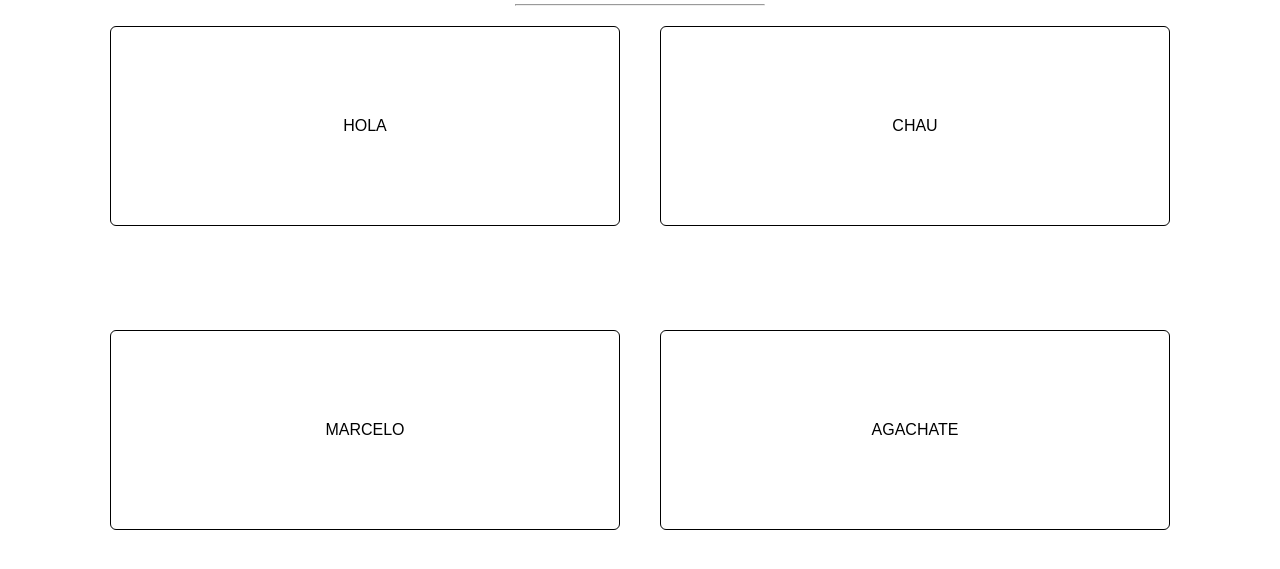
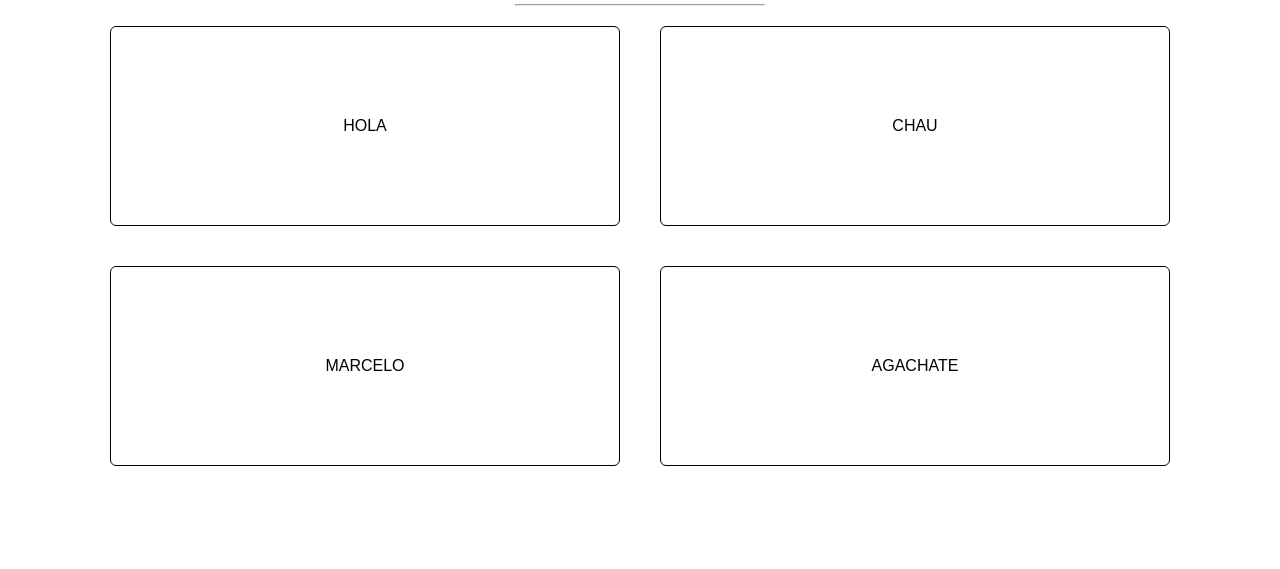
Before and after one commit to TonioWeb/ejercicio1Dise-oWeb, a plain HTML site: page index.html in a window 1280 px wide. Shown: the part 83-652 px from the top of the page. Drawn offline with Linux system fonts and the light colour scheme.

Commit message:
Update estilos.css

```diff
--- a/estilos.css
+++ b/estilos.css
@@ -13,7 +13,7 @@
     display: flex;
     max-width: 1100px;
     margin: auto;
-    margin-bottom: 5%;
+    margin-bottom: 0px;
     border: 0px solid black;
 
 }
@@ -38,7 +38,7 @@
 
 }
 
-@media only screen and (max-width:968px){
+@media only screen and (max-width:1000px){
     .contenedor{
         flex-wrap: wrap;
     }
```
